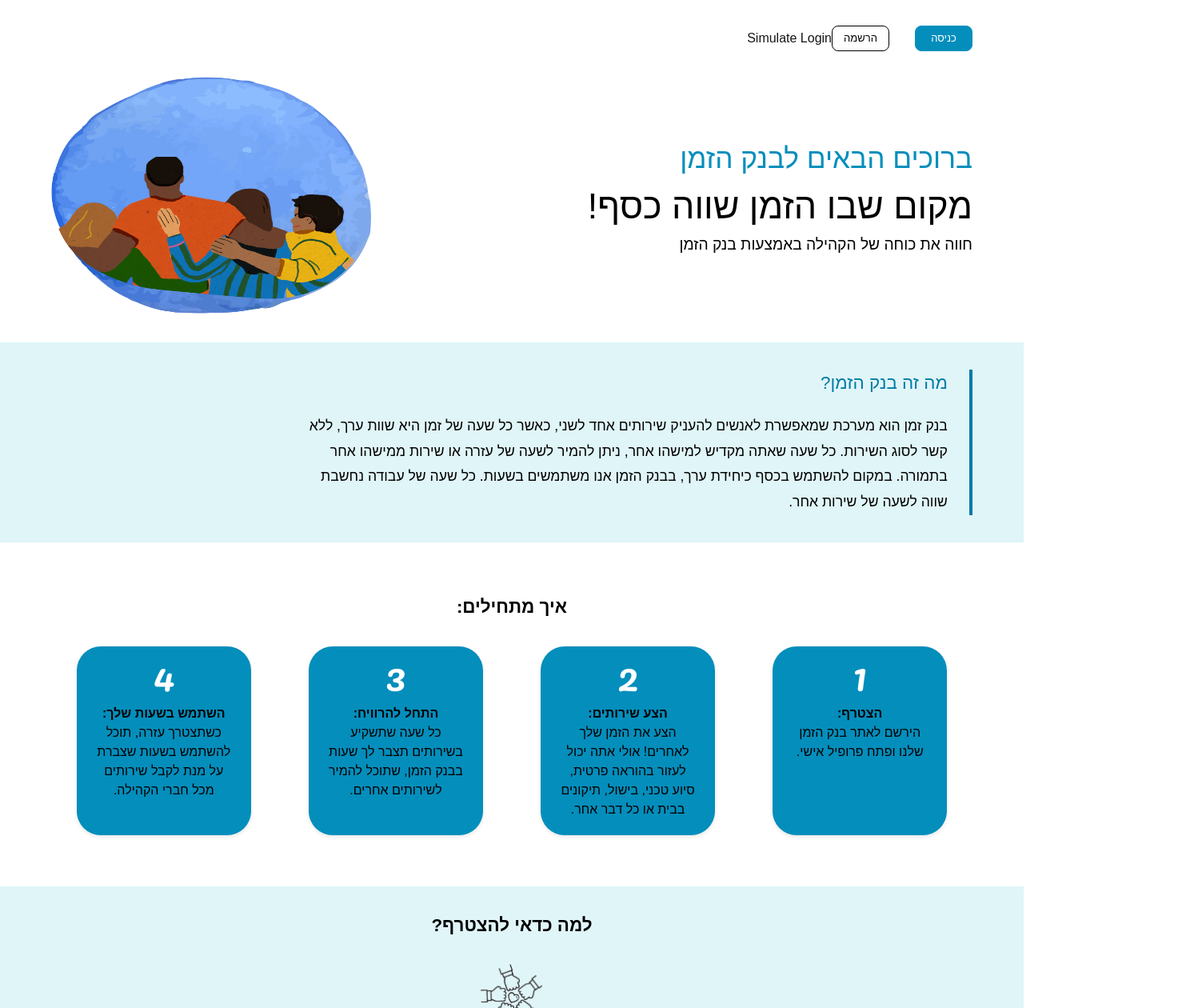
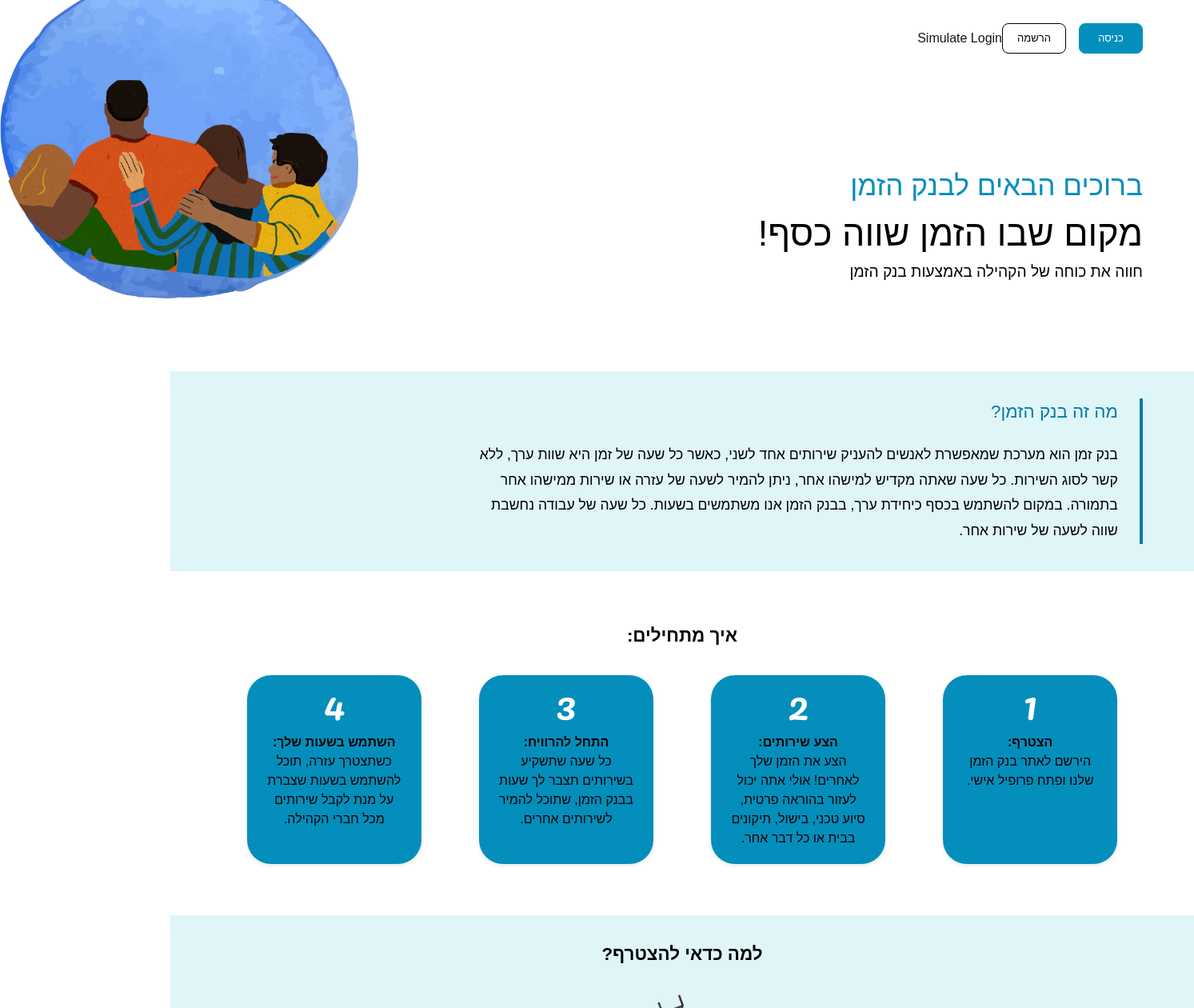
Before and after one commit to ahuva12/Time-Bank, a Next.js app: page /home in a window 1280 px wide. Shown: the top 1260 px of the page at 80% size, 1493 px wide, since content can reach past the window. Built offline with nearby package versions, Linux system fonts and the light colour scheme.

Commit message:
fix image style

```diff
--- a/src/app/home/home.module.css
+++ b/src/app/home/home.module.css
@@ -15,14 +15,20 @@
 .header {
   display: flex;
   align-items: center;
-  justify-content: space-between;
+  height: 23rem;
+
+  /* justify-content: space-between; */
 }
 
 .imagePeople {
-  width: 400px;
-  height: 300px;
-  margin-left: 4rem;
+  position: relative;
+  left: -500px;
+  top: -110px;
+  width: 35%;
+  height: auto;
+  margin: 0;
   padding: 0;
+  z-index: -1;
 }
 
 .textContent {
@@ -31,6 +37,7 @@
   justify-content: center;
   align-items: flex-start;
   margin-right: 4rem;
+  margin-top: 0;
 }
 
 .header h1 {
@@ -60,7 +67,7 @@
   flex-direction: row;
   align-items: center;
   padding: 2rem;
-  margin-top: 2rem;
+  margin-top: 0;
   margin-bottom: 2rem;
   height: 250px;
 }
@@ -136,6 +143,7 @@
 }
 
 /*why join*/
+
 .sectionJoin h2 {
   text-align: center;
   font-weight: bold;
@@ -174,8 +182,6 @@
 }
 
 .image {
-  width: 80px;
-  height: 80px;
   border-radius: 50%;
   object-fit: cover;
 }
--- a/src/app/home/page.tsx
+++ b/src/app/home/page.tsx
@@ -54,21 +54,23 @@ export default function Home() {
       <section className={styles.sectionJoin}>
         <h2>למה כדאי להצטרף?</h2>
         <div className={styles.benefits}>
-          <div className={styles.joinImage}>
+        <div className={styles.joinImage}>
             <Image
               src="/images/heands.png"
               alt="hands"
-              width={100}
-              height={100}
+              width={150}
+              height={150}
               className={styles.image}
             />
           </div>
+
           <div className={styles.benefit}>
             <h3>הזדמנויות למידה:</h3>
             <p>
               כל אדם שמציע שירות בבנק הזמן יכול ללמוד ולהתנסות במגוון תחומים.
             </p>
           </div>
+
           <div className={styles.benefit}>
             <h3>קהילה תומכת:</h3>
             <p>
@@ -76,6 +78,7 @@ export default function Home() {
               לשני
             </p>
           </div>
+
           <div className={styles.benefit}>
             <h3>גמישות:</h3>
             <p>
@@ -83,6 +86,7 @@ export default function Home() {
               להשתמש בשירותים שלך לפי הצורך.
             </p>
           </div>
+
           <div className={styles.benefit}>
             <h3>חיסכון כספי:</h3>
             <p>ניתן לקבל שירותים מבלי לשלם כסף – כל מה שצריך זה זמן.</p>
--- a/src/components/Header/Header.module.css
+++ b/src/components/Header/Header.module.css
@@ -22,9 +22,9 @@
     color: white;
     border-radius: 8px;
     padding: 12px;
-    height: 2rem;
+    height: 2.4rem;
     font-size: small;
-    width: 4.5rem;
+    width: 5rem;
     margin-right: 4rem;
 }
 
@@ -35,10 +35,10 @@
     border: 1px solid black;
     border-radius: 8px;
     padding: 12px;
-    height: 2rem;
+    height: 2.4rem;
     font-size: small;
-    width: 4.5rem;
-    margin-right: 2rem;
+    width: 5rem;
+    margin-right: 1rem;
 }
 
 .btnLogin a,
--- a/src/components/Header/Header.tsx
+++ b/src/components/Header/Header.tsx
@@ -28,7 +28,7 @@ export default function Header() {
                     <div><button onClick={login}>Simulate Login</button></div>
                 </nav>
             )}
-            <Image className={styles.logo} src={logo} alt="Logo" width={180} height={90} />
+            <Image className={styles.logo} src={logo} alt="Logo" width={200} height={100} />
 
         </header>
     );
```
